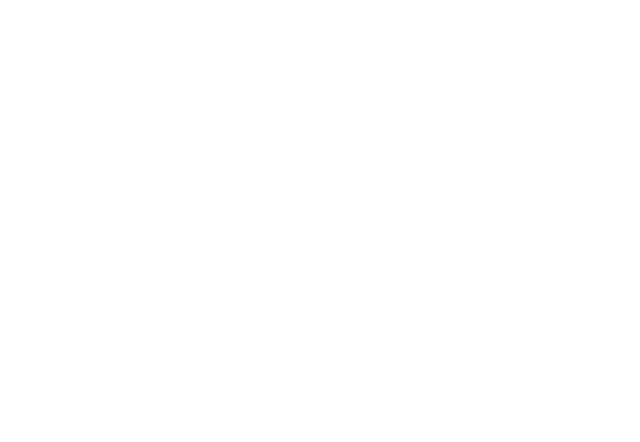
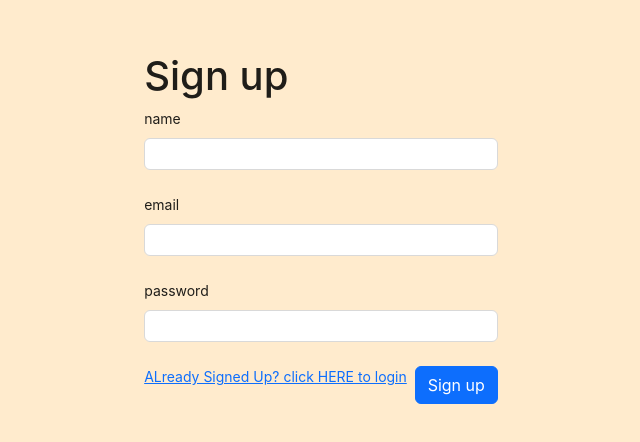
Before and after one commit to EbyJK/pfmappclient, a React (Create React App) app: page /register in a window 1280 px wide. Before the commit this address had no page. Shown: the part 172-614 px from the top of the page, without its empty margins (319-959 px from the left). Built offline with nearby package versions, Linux system fonts and the light colour scheme.

Commit message:
second commit

```diff
--- a/package.json
+++ b/package.json
@@ -1,4 +1,4 @@
-{
+{ "proxy":"http://localhost:8090/api/v1",
   "name": "client",
   "version": "0.1.0",
   "private": true,
@@ -6,6 +6,7 @@
     "@testing-library/jest-dom": "^5.17.0",
     "@testing-library/react": "^13.4.0",
     "@testing-library/user-event": "^13.5.0",
+    "antd": "^5.19.3",
     "axios": "^1.7.2",
     "react": "^18.3.1",
     "react-dom": "^18.3.1",
--- a/src/App.js
+++ b/src/App.js
@@ -1,11 +1,17 @@
+// import 'antd/dist/antd.css';
 import {Routes,Route} from 'react-router-dom'
 import HomePage from './pages/HomePage';
+import Register from './pages/Register';
+import Login from './pages/Login';
 
 function App() {
   return (
    <>
    <Routes>
     <Route path='/' element={<HomePage />} />
+    <Route path='/register' element={<Register />} />
+    <Route path='/login' element={<Login />} />
+
     </Routes>
    </>
   );
--- a/src/components/layout1/Header.js
+++ b/src/components/layout1/Header.js
@@ -10,11 +10,25 @@
       <span className="navbar-toggler-icon">
       </span></button>
     <div className="collapse navbar-collapse" id="navbarTogglerDemo01">
-      <Link className="navbar-brand" to="/">Personal Finance Management </Link>
+      <Link className="navbar-brand" to="/"><h1>Personal Finance Manager</h1></Link>
       <ul className="navbar-nav ms-auto mb-2 mb-lg-0">
+      <li className="nav-item">
+        <button  style={{ backgroundColor: 'beige', color: 'white', padding: '2px', border: 'none', borderRadius: '5px' }}> <Link className="nav-link active" aria-current="page" to="/login"><h5>Login</h5></Link></button>
+        </li>
+        &nbsp;&nbsp;
+      <li className="nav-item">
+         <button  style={{ backgroundColor: 'beige', color: 'white', padding: '2px', border: 'none', borderRadius: '5px' }}><Link className="nav-link active" aria-current="page" to="/register"><h5>Sign UP</h5></Link></button>
+        </li>
+        &nbsp;&nbsp;
         <li className="nav-item">
-          <Link className="nav-link active" aria-current="page" to="/user">USER</Link>
+          <button  style={{ backgroundColor: 'beige', color: 'white', padding: '2px', border: 'none', borderRadius: '5px' }}><Link className="nav-link active" aria-current="page" to="/user"><h5>USER</h5></Link></button>
         </li>
+        &nbsp;&nbsp;
+        <li className="nav-item">
+        <button  style={{ backgroundColor: 'beige', color: 'white', padding: '2px', border: 'none', borderRadius: '5px' }}><Link className="nav-link active" aria-current="page" to="/admin"><h5>ADMIN</h5></Link></button>
+        </li>
+        &nbsp;&nbsp;
+        <img src="https://thebudgeting.app/static/media/logo.0af2e749811b23dbc318.webp" alt='App logo' height={100}/>
       </ul>
     </div>
   </div>
--- /dev/null
+++ b/src/components/layout1/Spinner.js
@@ -0,0 +1,17 @@
+import React from 'react'
+
+const Spinner = () => {
+  return (
+    <>
+    <div className="d-flex justify-content-center">
+  <div className="spinner-border" role="status">
+    <span className="visually-hidden">Loading...</span>
+  </div>
+</div>
+
+
+    </>
+  )
+}
+
+export default Spinner
--- a/src/index.css
+++ b/src/index.css
@@ -10,6 +10,21 @@
 
 }
 #navbarTogglerDemo01{
+
   background-color: aqua !important;
 
 }
+.register-page{
+  display:flex;
+  align-items:center;
+  justify-content:center;
+  height: 100vh;
+  background-color: blanchedalmond;
+}
+.home-page{
+  align-items:center;
+  justify-content:center;
+  height: 80vh;
+  text-align: center;
+  background-color: aliceblue;
+}
--- a/src/index.js
+++ b/src/index.js
@@ -1,3 +1,5 @@
+
+// import 'antd/dist/antd.css';
 import React from 'react';
 import ReactDOM from 'react-dom/client';
 import './index.css';
@@ -6,6 +8,9 @@
 import reportWebVitals from './reportWebVitals';
 
 const root = ReactDOM.createRoot(document.getElementById('root'));
+
+
+
 root.render(
   <React.StrictMode>
     <BrowserRouter>
--- a/src/pages/HomePage.js
+++ b/src/pages/HomePage.js
@@ -7,8 +7,16 @@
 
 const HomePage = () => {
   return (
-    <Layout1>
+    <Layout1 >
+        &nbsp;
+        <br/>
+        <div className="home-page">
         <h1>Home Page</h1>
+        <h2> Welcome !</h2>
+        <h3>Access Our Facilities Using the Navbar above</h3>
+
+
+        </div>
     </Layout1>
 
 
--- /dev/null
+++ b/src/pages/Login.js
@@ -0,0 +1,58 @@
+import React,{useState} from 'react'
+import {Form,Input,message} from 'antd'
+import { Link,useNavigate} from 'react-router-dom'
+import axios from 'axios'
+import Spinner from '../components/layout1/Spinner'
+const Login = () => {
+    const [loading,setLoading]=useState(false);
+    const navigate=useNavigate()
+    //form submit
+    const submitHandler =async(values)=>{
+        // console.log(values);
+        try{
+            setLoading(true)
+             const {data}=  await axios.post('/users/login',values)
+             setLoading(false)
+             message.success('login successful')
+             localStorage.setItem('user',JSON.stringify({...data,password:''}))
+             navigate('/user')
+        }
+        catch(error){
+            setLoading(false)
+                message.error('something went wrong')
+        }
+
+
+};
+
+  return (
+    <div className=' register-page'>
+        {loading && <Spinner></Spinner>}
+    <Form layout="vertical" onFinish={submitHandler}>
+      <h1>Login</h1>
+      {/* <Form.Item label='Name' name="name">
+          <Input>
+          </Input>
+      </Form.Item> */}
+      <Form.Item label='email' name="email">
+          <Input type="email">
+          </Input>
+      </Form.Item>
+      <Form.Item label='password' name="password">
+          <Input type="password">
+          </Input>
+      </Form.Item>
+      <div className="d-flex justify-content-between">
+          <Link to='/register'>Not a User? click HERE to Signup</Link>
+          &nbsp;&nbsp;
+          <br></br>
+          <button className="btn btn-primary">Login</button>
+
+      </div>
+
+    </Form>
+  </div>
+  )
+}
+
+export default Login
--- /dev/null
+++ b/src/pages/Register.js
@@ -0,0 +1,57 @@
+import React,{useState} from 'react'
+import {Form,Input,message} from 'antd'
+import { Link, useNavigate} from 'react-router-dom'
+import axios from  'axios'
+import Spinner from '../components/layout1/Spinner'
+const Register = () => {
+    const navigate= useNavigate();
+    const [loading,setLoading]=useState(false)
+    //form submit
+    const submitHandler =async(values)=>{
+            // console.log(values);
+            try{
+                setLoading(true);
+                await axios.post('/users/register',values)
+                message.success('Registration Successful')
+                setLoading(false);
+                navigate('/login')
+            }
+            catch(error){
+                setLoading(false);
+                    message.error('invalid username or password');
+            }
+
+    };
+
+
+  return (
+    <div className=' register-page'>
+        {loading && <Spinner></Spinner>}
+      <Form layout="vertical" onFinish={submitHandler}>
+        <h1>Sign up</h1>
+        <Form.Item label='name' name="name">
+            <Input>
+            </Input>
+        </Form.Item>
+        <Form.Item label='email' name="email">
+            <Input type="email">
+            </Input>
+        </Form.Item>
+        <Form.Item label='password' name="password">
+            <Input type="password">
+            </Input>
+        </Form.Item>
+        <div className="d-flex justify-content-between">
+            <Link to='/login'>ALready Signed Up? click HERE to login</Link>
+            &nbsp;&nbsp;
+            <br></br>
+            <button className="btn btn-primary">Sign up</button>
+
+        </div>
+
+      </Form>
+    </div>
+  )
+}
+
+export default Register
```
Also changed, not shown: 1 other file (tests, documents, lock files or other folders).
